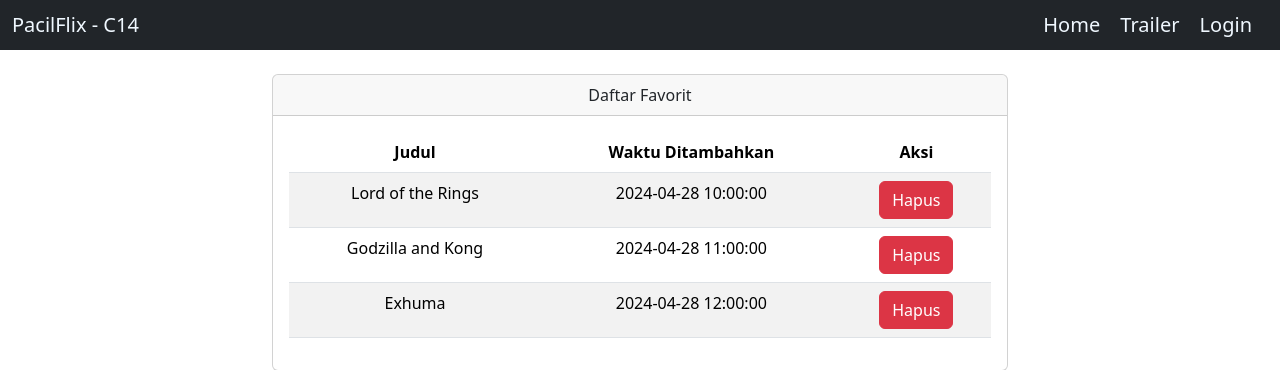
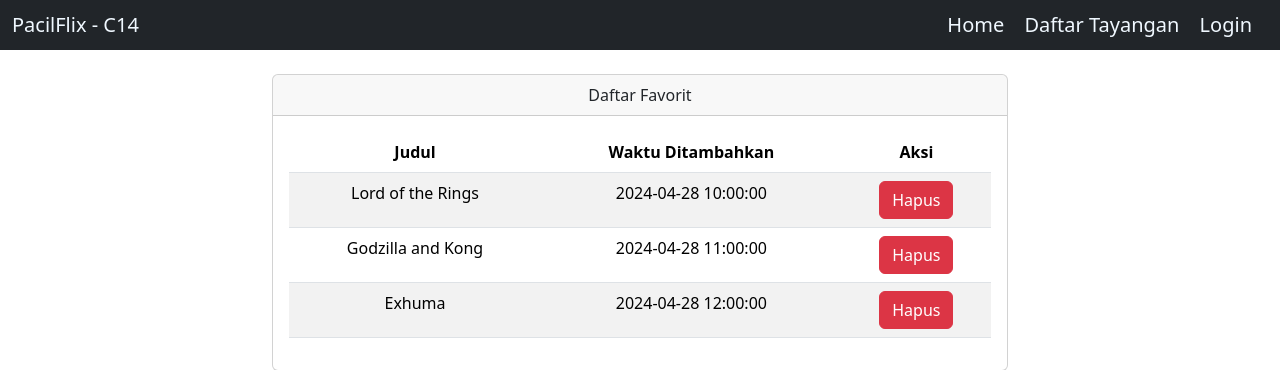
Before and after one commit to budf93/tugas-kelompok-basdat-c14, a Django app: page /favorit/ in a window 1280 px wide. Shown: the top 370 px of the page. Run offline with Django 5.2, Linux system fonts and the light colour scheme.

Commit message:
Add login_required decorator and changed trailer to daftar tayangan in navbar

```diff
--- a/main/urls.py
+++ b/main/urls.py
@@ -1,6 +1,6 @@
 from django.urls import path
 from main.views import daftar_kontributor, langganan, halaman_beli
-from main.views import show_register,show_home, daftar_favorit, daftar_unduhan, show_trailer, show_episode, show_tayangan, insert_ulasan, compute_riwayat_nonton
+from main.views import show_register,show_home, daftar_favorit, daftar_unduhan, show_daftar_tayangan, show_episode, show_tayangan, insert_ulasan, compute_riwayat_nonton
 
 app_name = 'main'
 
@@ -12,7 +12,7 @@ urlpatterns = [
     path('', show_home, name="show_home"),
     path('unduhan/', daftar_unduhan, name='daftar_unduhan'),
     path('favorit/', daftar_favorit, name='daftar_favorit'),
-    path('trailer/', show_trailer, name="show_trailer"),
+    path('daftar_tayangan/', show_daftar_tayangan, name="show_daftar_tayangan"),
     path('tayangan/<str:id_tayangan>', show_tayangan, name="show_tayangan"),
     path('episode/', show_episode, name="show_episode"),
     path('insert_ulasan/', insert_ulasan, name="insert_ulasan"),
--- a/main/views.py
+++ b/main/views.py
@@ -5,8 +5,20 @@ from django.http import Http404
 from django.shortcuts import redirect, render
 from django.db import connection as conn
 from django.views.decorators.csrf import csrf_exempt
+from functools import wraps
 
 # Create your views here.
+
+def login_required(view_func):
+    @wraps(view_func)
+    def _wrapped_view(request, *args, **kwargs):
+        if "username" in request.session:
+            # User is logged in, proceed to the view
+            return view_func(request, *args, **kwargs)
+        else:
+            # User is a guest, redirect to login page
+            return redirect('authentication:login')
+    return _wrapped_view
 
 def daftar_kontributor(request):
     context = {
@@ -54,7 +66,7 @@ def daftar_favorit(request):
 
     return render(request, "daftar_favorit.html", context)
 
-def show_trailer(request):
+def show_daftar_tayangan(request):
 
     context = {
         'user': request.user,
@@ -135,6 +147,7 @@ def insert_ulasan(request):
             conn.commit()
     return redirect('main:show_tayangan', id_tayangan=id_tayangan_post)
 
+@login_required
 def show_tayangan(request, id_tayangan):
     tayangan_type = 'Unknown'
     with conn.cursor() as cursor:
--- a/templates/navbar.html
+++ b/templates/navbar.html
@@ -6,7 +6,7 @@
       <div>
       {% if request.session.logged_in %}
       <a class="navbar-brand" style="color: aliceblue;" href="{% url 'main:show_home' %}">Home</a>
-      <a class="navbar-brand" style="color: aliceblue;" href="{% url 'main:show_trailer' %}">Trailer</a>
+      <a class="navbar-brand" style="color: aliceblue;" href="{% url 'main:show_daftar_tayangan' %}">Daftar Tayangan</a>
       <a class="navbar-brand" style="color: aliceblue;" href="{% url 'main:daftar_kontributor' %}">Kontributor</a>
       <a class="navbar-brand" style="color: aliceblue;" href="{% url 'main:daftar_favorit' %}">Favorit</a>
       <a class="navbar-brand" style="color: aliceblue;" href="{% url 'main:daftar_unduhan' %}">Unduhan</a>
@@ -15,7 +15,7 @@
 
       {% else %}
       <a class="navbar-brand" style="color: aliceblue;" href="{% url 'main:show_home' %}">Home</a>
-      <a class="navbar-brand" style="color: aliceblue;" href="{% url 'main:show_trailer' %}">Trailer</a>
+      <a class="navbar-brand" style="color: aliceblue;" href="{% url 'main:show_daftar_tayangan' %}">Daftar Tayangan</a>
       <a class="navbar-brand" style="color: aliceblue;" href="{% url 'authentication:login' %}">Login</a>
 
       {% endif %}
```
